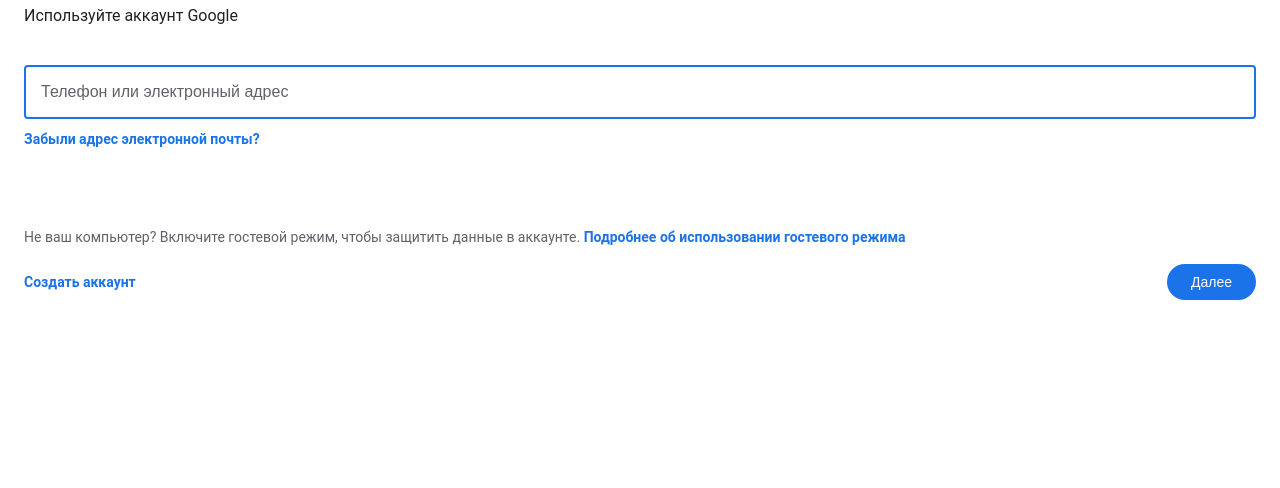
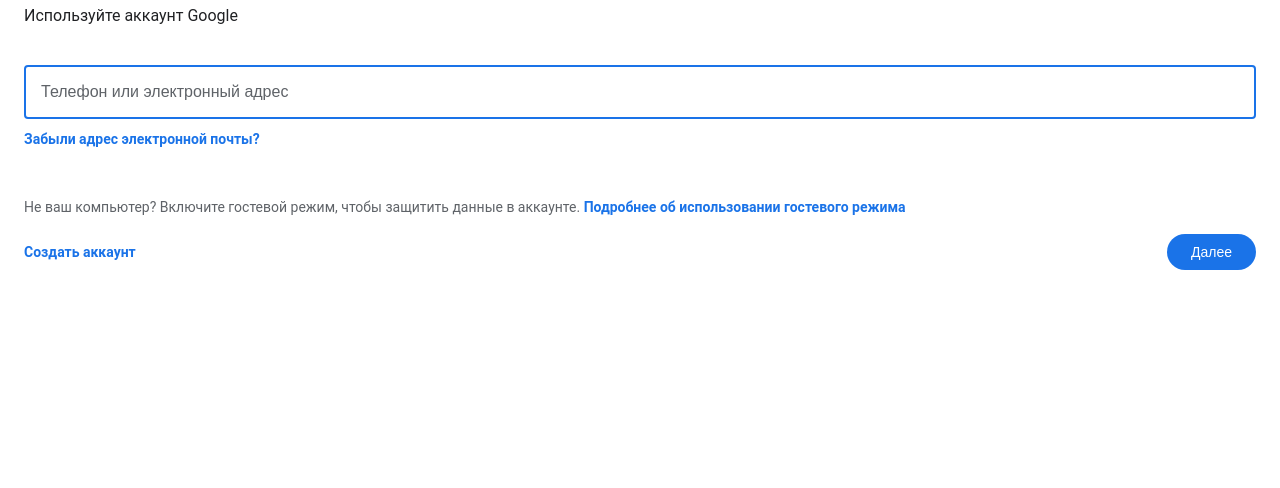
Before and after one commit to edsokerin-png/no-reply-verify, a Flask app: page / in a window 1280 px wide. Shown: the part 144-632 px from the top of the page. Run offline with Flask 3, Linux system fonts and the light colour scheme.

Commit message:
Update style.css

```diff
--- a/static/style.css
+++ b/static/style.css
@@ -154,7 +154,7 @@ input[type="text"]:focus {
   font-size: 14px;
   color: var(--text-muted);
   line-height: 1.5;
-  margin-top: 70px;
+  margin-top: 40px;
   margin-bottom: 16px;
 }
 
```
